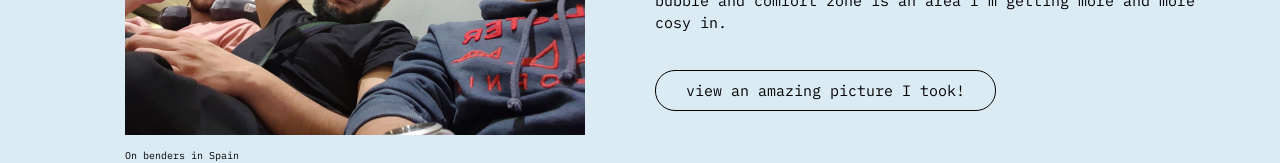
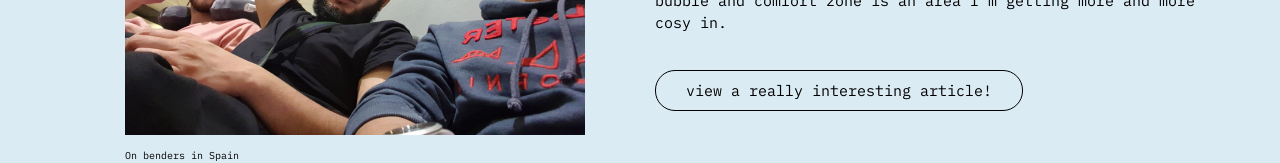
Before and after one commit to BMustafa97/BMustafa97.github.io, a plain HTML site: page index.html in a window 1280 px wide. Shown: the part 1570-1733 px from the top of the page. Drawn offline with Linux system fonts and the light colour scheme; a web font is replaced by a local one.

Commit message:
Website Draft 9 - spoon

```diff
--- a/index.html
+++ b/index.html
@@ -87,7 +87,7 @@
   <div class="col-sm">
   <h2>Travelling</h2>
   <p>In recent years I've developed a passion to travel and experience new cultures. The prospect of being out of my bubble and comfort zone is an area I'm getting more and more cosy in.</p>
-  <a href="https://www.google.com/search?q=picture+of+a+spoon&rlz=1C5CHFA_enGB956GB956&sxsrf=ALeKk02hFSeoYmYW-JxVzYyiITvhwIA5qg:1625604169357&source=lnms&tbm=isch&sa=X&ved=2ahUKEwim4Ly4p8_xAhXUolwKHRjzAz0Q_AUoAXoECAEQAw&biw=1440&bih=789#imgrc=euYvQR5brbDnTM" target="_blank" class="button">view an amazing picture I took!</a>
+  <a href="https://www.thoughtco.com/singing-spoon-dry-ice-project-606407" target="_blank" class="button">view a really interesting article!</a>
 </div>
 
 </div>
```
